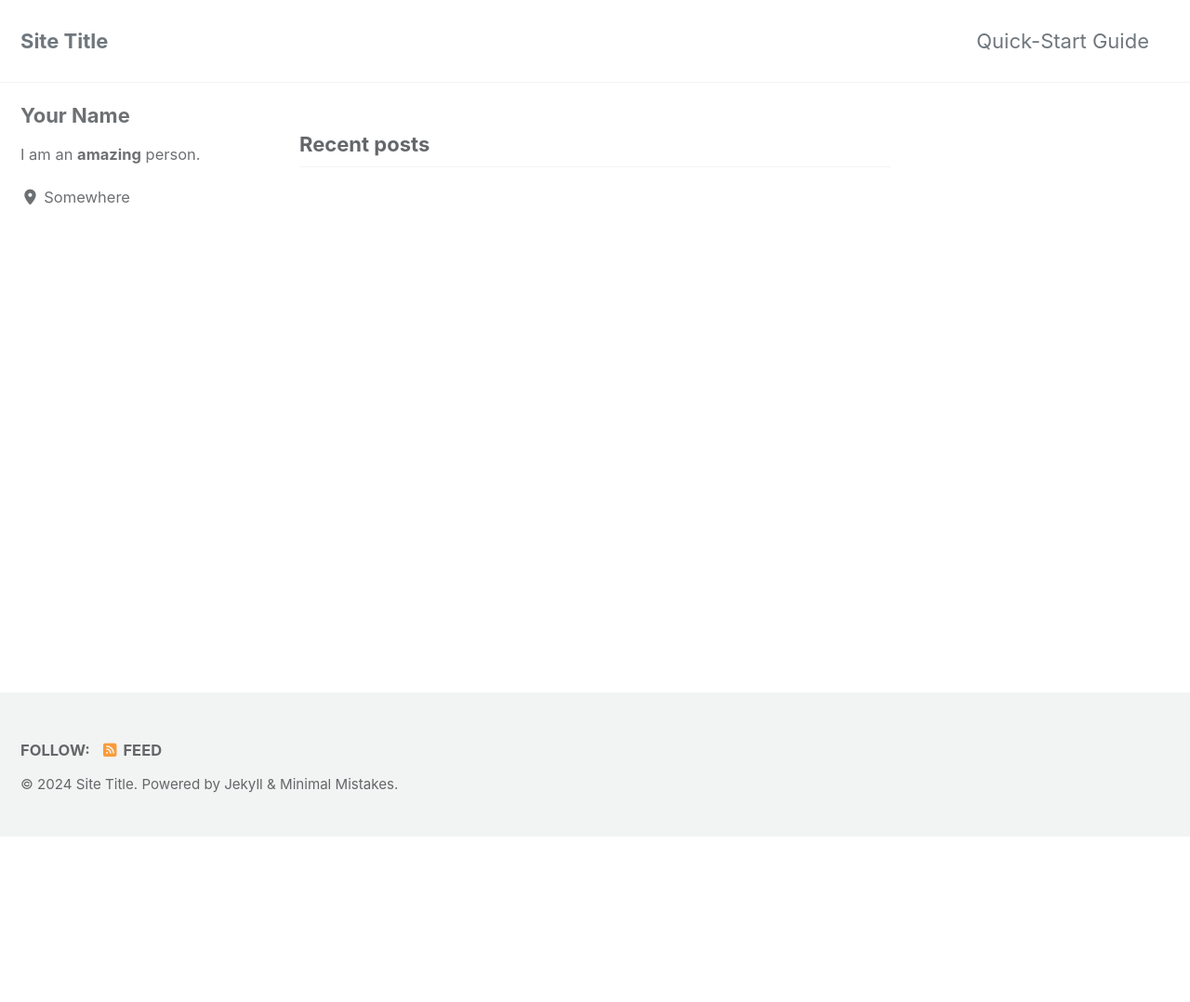
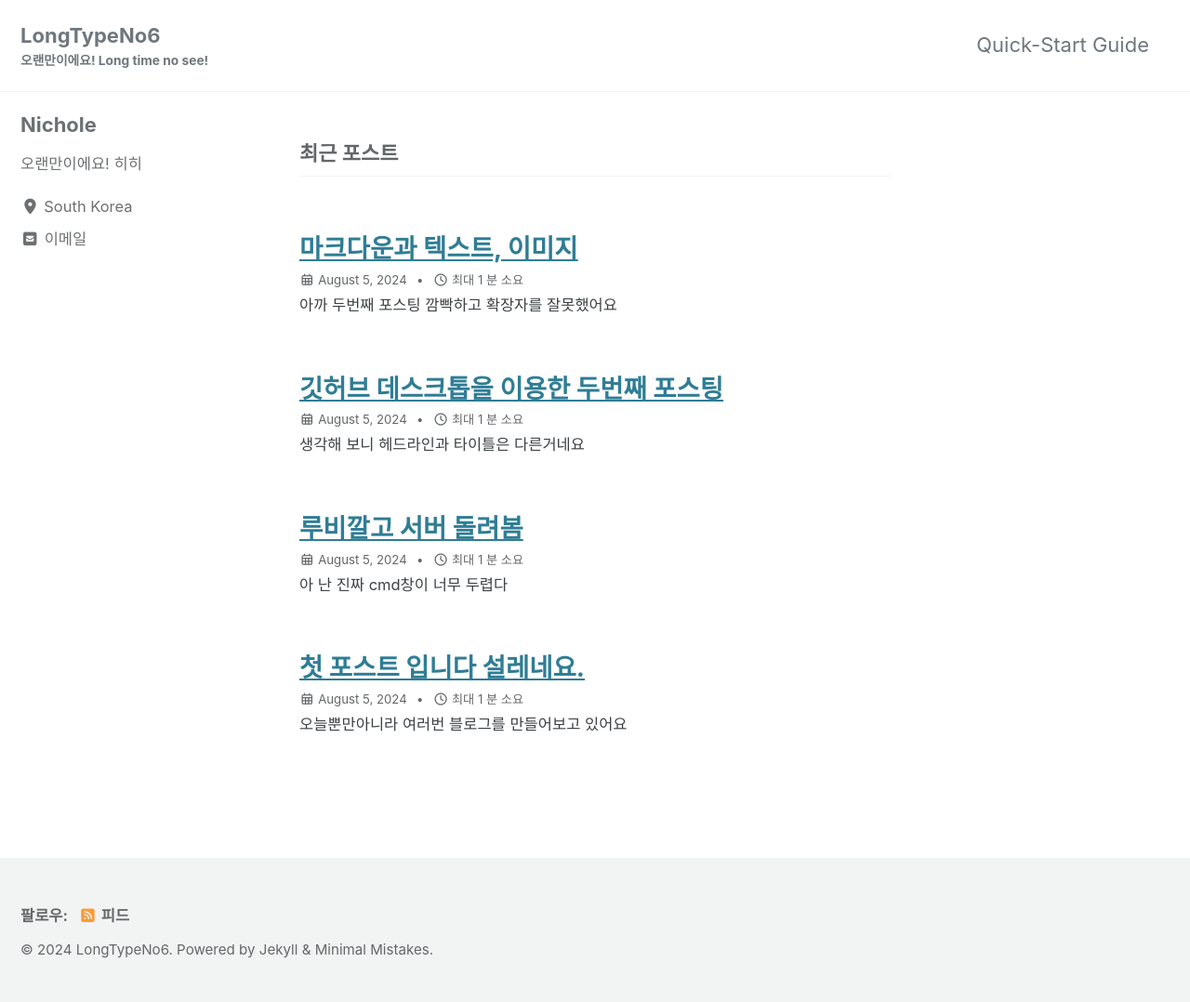
Before and after one commit to LongTypeNo6/LongTypeNo61.github.io, a Jekyll site: the page built from index.html, in a window 1280 px wide. Shown: the whole page at 93% size. Built offline with Jekyll 4.4.1, drawn with Linux system fonts in a browser that asks for light colours; cached includes are drawn as plain includes; the list of posts is cut into pages by our own code; before the commit the page ends 900 px from its top, so only the background shows below that.

Commit message:
이전데이터 불러오기
이번에도 되었으면 좋겠다

```diff
--- a/Gemfile
+++ b/Gemfile
@@ -1,2 +1,2 @@
 source "https://rubygems.org"
-gemspec
+gem "minimal-mistakes-jekyll"
--- a/_config.yml
+++ b/_config.yml
@@ -15,20 +15,20 @@
 minimal_mistakes_skin    : "default" # "air", "aqua", "contrast", "dark", "dirt", "neon", "mint", "plum", "sunrise"
 
 # Site Settings
-locale                   : "en-US"
+locale                   : "ko-KR"
 rtl                      : # true, false (default) # turns direction of the page into right to left for RTL languages
-title                    : "Site Title"
-title_separator          : "-"
-subtitle                 : # site tagline that appears below site title in masthead
-name                     : "Your Name"
-description              : "An amazing website."
+title                    : "LongTypeNo6"
+title_separator          : "|"
+subtitle                 : "오랜만이에요! Long time no see!"
+name                     : "Nichole"
+description              : "프로그래밍 다이어리, 계속 배우는 중입니다!"
 url                      : "https://LongTypeNo6.github.io"
 baseurl                  : # the subpath of your site, e.g. "/blog"
 repository               : # GitHub username/repo-name e.g. "mmistakes/minimal-mistakes"
 teaser                   : # path of fallback teaser image, e.g. "/assets/images/500x300.png"
 logo                     : # path of logo image to display in the masthead, e.g. "/assets/images/88x88.png"
 masthead_title           : # overrides the website title displayed in the masthead, use " " for no title
-breadcrumbs              : # true, false (default)
+breadcrumbs              : true
 words_per_minute         : 200
 enable_copy_code_button  : # true, false (default)
 copyright                : # "copyright" name, defaults to site.title
@@ -113,11 +113,11 @@ analytics:
 
 # Site Author
 author:
-  name             : "Your Name"
+  name             : "Nichole"
   avatar           : # path of avatar image, e.g. "/assets/images/bio-photo.jpg"
-  bio              : "I am an **amazing** person."
-  location         : "Somewhere"
-  email            :
+  bio              : "오랜만이에요! 히히"
+  location         : "South Korea"
+  email            : "longtypeno6@gmail.com"
   links:
     - label: "Email"
       icon: "fas fa-fw fa-envelope-square"
@@ -323,3 +323,4 @@ defaults:
       comments: # true
       share: true
       related: true
+      show_date: true
--- /dev/null
+++ b/_posts/2024-08-05-first.md
@@ -0,0 +1,8 @@
+---
+layout: single
+title:  "첫 포스트 입니다 설레네요."
+---
+
+# 오늘뿐만아니라 여러번 블로그를 만들어보고 있어요
+
+이번에는 제 맘대로 됐으면 좋겠어요. 쉬운 설명인데 알아듣지 못하는 학생 그게 저인가봅니다.ㅜ
--- /dev/null
+++ b/_posts/2024-08-05-fourth.md
@@ -0,0 +1,39 @@
+---
+layout: single
+title:  "루비깔고 서버 돌려봄"
+---
+
+# 아 난 진짜 cmd창이 너무 두렵다
+
+사실 아직도 파워쉘이랑 cmd랑 터미널이랑 잘 구분이 안 감
+그래도 이건 잘 성공 했으면 좋겠다
+이미지도 다시 한번 넣어보고
+![힝구이미지](../images/2024-08-05/022.png "내가그린그림2")
+오 이거 괜찮네요
+
+>이거는 인용구 표현이라고 했던가
+>>이거는 이런식으로 인용구2
+>>한줄 더 쓰는 건 이런식으로?
+
+***
+
+내친김에 테이블도
+
+|시간|해야했던일|한일|
+|:---:|:---|:---|
+|오늘 오전|학원 가기|학원은 잘 갔다옴|
+|오늘 오후|빨리 자기|엄마랑 막걸리 마시기|
+
+근데 이거 은근 재밌다 ㅎㅎ
+
+오 테이블도 잘 되는구만
+
+# 코드블록 이거 중요하다 나한테
+
+~~~
+bundle exec jekyll serve
+#파워쉘에서 하면 될 듯
+~~~
+
+이정도로 끝내면 될 거 같다
+이제 잘까 생각중
--- /dev/null
+++ b/_posts/2024-08-05-second.md
@@ -0,0 +1,11 @@
+---
+layout: single
+title:  "깃허브 데스크톱을 이용한 두번째 포스팅"
+---
+
+# 생각해 보니 헤드라인과 타이틀은 다른거네요
+
+먼가 머리속에서 같은 개념이라고 생각했어요.
+사실 마크다운 문법보다는 html문법이 더 익숙한데...
+뭐 마크다운도 결국 익숙해지지 않을까요?
+ㅎㅎㅎ
--- /dev/null
+++ b/_posts/2024-08-05-third.md
@@ -0,0 +1,25 @@
+---
+layout: single
+title:  "마크다운과 텍스트, 이미지"
+---
+# 아까 두번째 포스팅 깜빡하고 확장자를 잘못했어요
+
+md로 안 하고 txt로 했는데 얼추 업로드가 되네요?
+이것도 참 신기하네요. 브라우저에서 알아서 해석해서 그런가.
+html에 가끔 테그 한두개 빠져도 알아서 해석하는 것 처럼?
+
+***
+
+# 이미지 실습을 해봅니다
+
+우선 이미지 폴더를 만들었습니다.
+그리고 그 안에 날짜 폴더도 만들었어요.
+경로는 이렇습니당
+C:\Users\User\Documents\GitHub\LongTypeNo6.github.io\images\2024-08-05
+그럼 아래에 이미지를 넣어보아요.
+스물인가에 커피로 그린 고양이 그림
+
+![커피로 그린 고양이 그림](../images/2024-08-05/007.jpg "내가그린그림")
+
+잘 나오면 좋겠는데..
+그럼 일단 업로드 해봅시당!
```
Also changed, not shown: images/2024-08-05/007.jpg (added), images/2024-08-05/022.png (added).
